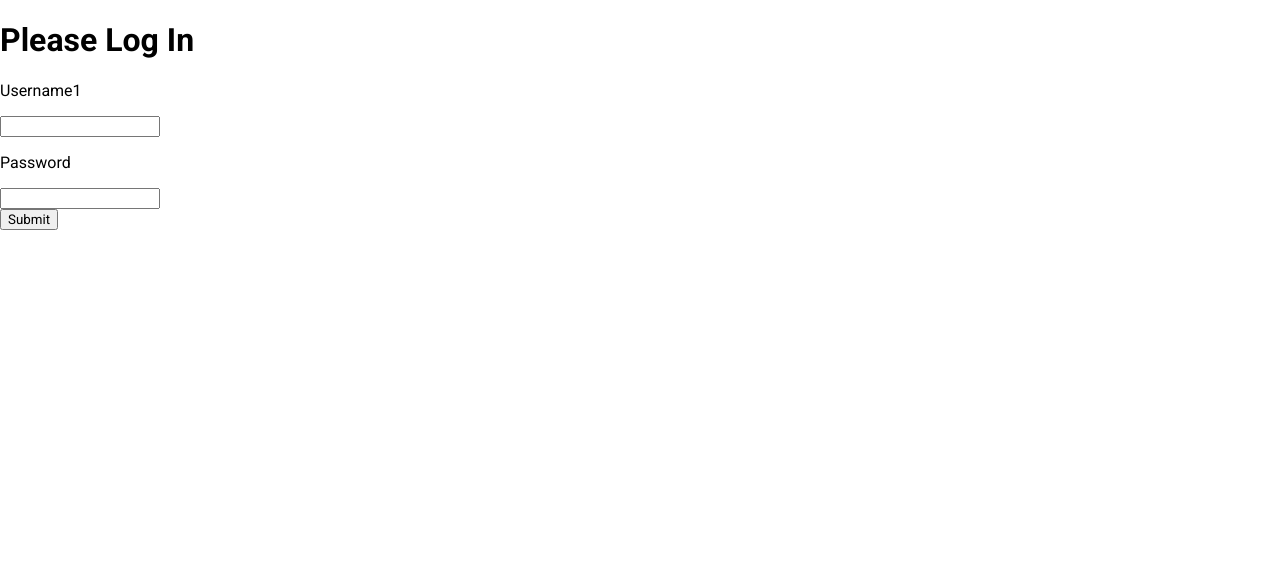
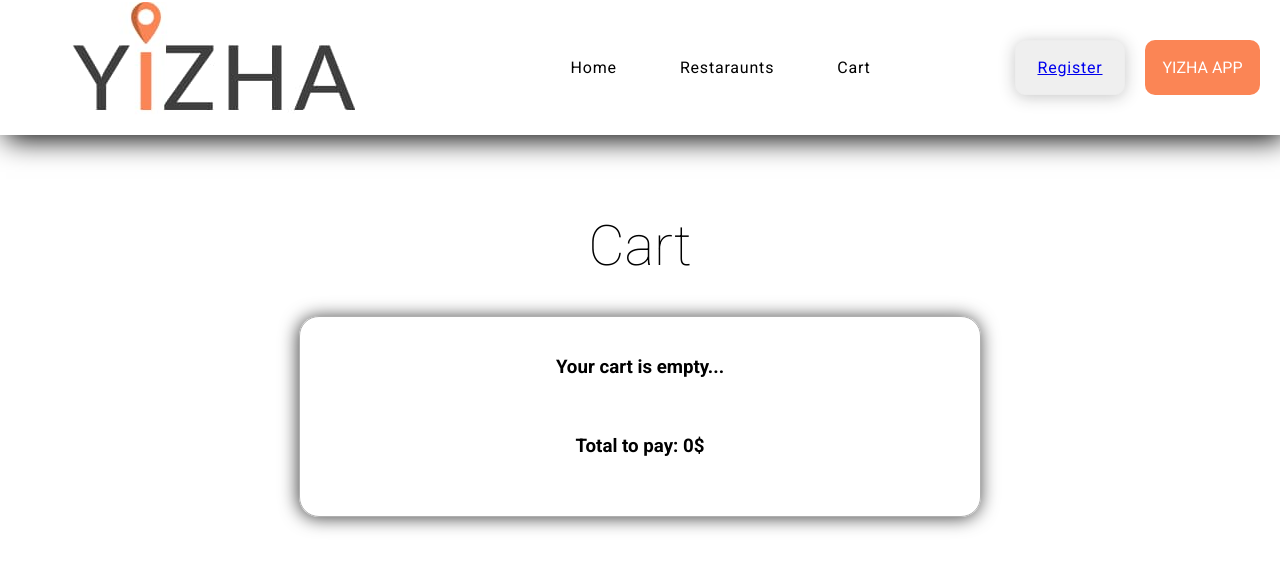
Before and after one commit to 1mosce/yizha-app, a React (Create React App) app in the folder yizha-web/: page /cart in a window 1280 px wide. Shown: the top 570 px of the page. Built offline with nearby package versions, Linux system fonts and the light colour scheme.

Commit message:
Login And Register Page

```diff
--- a/yizha-web/src/App.js
+++ b/yizha-web/src/App.js
@@ -1,15 +1,9 @@
 import "./styles/App.scss";
 import { Link, Outlet } from "react-router-dom";
-import Login from "./components/Login/Login";
-import useToken from "./components/App/useToken";
 import Logo from "./components/Logo/logo";
 
 export default function App() {
-  const { token, setToken } = useToken();
 
-  if (!token) {
-    return <Login setToken={setToken} />;
-  }
 
   return (
     <div className="container">
@@ -26,7 +20,9 @@ export default function App() {
         </div>
         <div className="navBar_buttons">
           <button className="navBar_buttons-register">
+            <Link to="/register">
             Register
+            </Link>
           </button>
           <button className="navBar_buttons-yizha">
             Yizha App
--- a/yizha-web/src/components/App/useToken.js
+++ /dev/null
@@ -1,21 +0,0 @@
-import { useState } from 'react';
-
-export default function useToken() {
-  const getToken = () => {
-    const tokenString = localStorage.getItem('token');
-    const userToken = JSON.parse(tokenString);
-    return userToken?.token
-  };
-
-  const [token, setToken] = useState(getToken());
-
-  const saveToken = userToken => {
-    localStorage.setItem('token', JSON.stringify(userToken));
-    setToken(userToken.token);
-  };
-
-  return {
-    setToken: saveToken,
-    token
-  }
-}
--- a/yizha-web/src/components/Login/Login.js
+++ /dev/null
@@ -1,52 +0,0 @@
-import React, { useState } from "react";
-import PropTypes from "prop-types";
-
-async function loginUser(credentials) {
-  return fetch("http://localhost:8080/login", {
-    method: "POST",
-    headers: {
-      "Content-Type": "application/json",
-    },
-    body: JSON.stringify(credentials),
-  }).then((data) => data.json());
-}
-
-export default function Login({ setToken }) {
-  const [username, setUserName] = useState();
-  const [password, setPassword] = useState();
-
-  const handleSubmit = async (e) => {
-    e.preventDefault();
-    const token = await loginUser({
-      username,
-      password,
-    });
-    setToken(token);
-  };
-
-  return (
-    <div className="login-wrapper">
-      <h1>Please Log In</h1>
-      <form onSubmit={handleSubmit}>
-        <label>
-          <p>Username1</p>
-          <input type="text" onChange={(e) => setUserName(e.target.value)} />
-        </label>
-        <label>
-          <p>Password</p>
-          <input
-            type="password"
-            onChange={(e) => setPassword(e.target.value)}
-          />
-        </label>
-        <div>
-          <button type="submit">Submit</button>
-        </div>
-      </form>
-    </div>
-  );
-}
-
-Login.propTypes = {
-  setToken: PropTypes.func.isRequired,
-};
--- a/yizha-web/src/features/counterSlice.js
+++ b/yizha-web/src/features/counterSlice.js
@@ -6,6 +6,7 @@ export const counterSlice = createSlice({
     id: 1,
     cart: [],
     total: 0,
+    user: {},
   },
   reducers: {
     setId: (state, action) => {
--- a/yizha-web/src/index.js
+++ b/yizha-web/src/index.js
@@ -8,6 +8,8 @@ import { Provider } from "react-redux";
 import store from "./store/store";
 import Home from "./routes/Home";
 import Cart from "./routes/Cart";
+import Register from "./routes/Register";
+import Login from "./routes/Login";
 
 const rootElement = document.getElementById("root");
 const root = createRoot(rootElement);
@@ -16,11 +18,13 @@ root.render(
     <BrowserRouter>
       <Routes>
         <Route path="/" element={<App />}>
-          <Route path="Home" element={<Home/>}/>
+          <Route path="Home" element={<Home />} />
           <Route path="Menu" element={<Menu />} />
           {/* <Route path="my-account" element={<MyAccount />} /> */}
           <Route path="restaraunt/:id" element={<Restaraunt />} />
-          <Route path="cart" element={<Cart/>}/>
+          <Route path="cart" element={<Cart />} />
+          <Route path="register" element={<Register />} />
+          <Route path="login" element={<Login />} />
         </Route>
       </Routes>
     </BrowserRouter>
--- /dev/null
+++ b/yizha-web/src/routes/Login.jsx
@@ -0,0 +1,3 @@
+export default function Login() {
+  return <h1>Login page</h1>;
+}
--- /dev/null
+++ b/yizha-web/src/routes/Register.jsx
@@ -0,0 +1,25 @@
+import "../styles/routes/Register.scss";
+
+export default function Register() {
+  return (
+    <div className="wrapper">
+      <h1 className="title">Register your account now</h1>
+      <div className="register">
+        <div className="register-field">
+          <span className="register-field-span">Enter your login</span>
+          <input className="register-field-input" type="text" />
+        </div>
+        <div className="register-field">
+          <span className="register-field-span">Enter your e-mail</span>
+          <input className="register-field-input" type="email" />
+        </div>
+        <div className="register-field">
+          <span className="register-field-span">Enter your password</span>
+          <input className="register-field-input" type="password" />
+        </div>
+        <div className="register-button"></div>
+        <button>Register</button>
+      </div>
+    </div>
+  );
+}
--- /dev/null
+++ b/yizha-web/src/styles/routes/Register.scss
@@ -0,0 +1,47 @@
+@import "../globals.scss";
+
+.wrapper{
+    width: 100%;
+    height: auto;
+
+    .title{
+        font-weight: 200;
+        text-align: center;
+        padding-top: 40px;
+    }
+
+    .register{
+        width: 25%;
+        border: 2px solid $primary-color-white;
+        border-radius: 24px;
+        margin: auto;
+        height: 500px;
+
+        &-field{
+            display: flex;
+            flex-direction: column;
+            margin: 24px;
+
+
+            &-span{
+                padding: 12px;
+                font-weight: 300;
+                letter-spacing: 0,5px;
+                font-size: 24px;
+            }
+
+            &-input{
+                padding: 12px;
+                border-radius: 16px;
+            }
+        }
+
+        &-button{
+            width: 100%;
+
+            button{
+                margin: auto;
+            }
+        }
+    }
+}
```
Also changed, not shown: yizha-web/server.js (deleted, +0 -15 lines), yizha-web/src/components/Dashboard/Dashboard.js (deleted, +0 -7 lines), yizha-web/src/components/Preferences/Preferences.js (deleted, +0 -7 lines).
